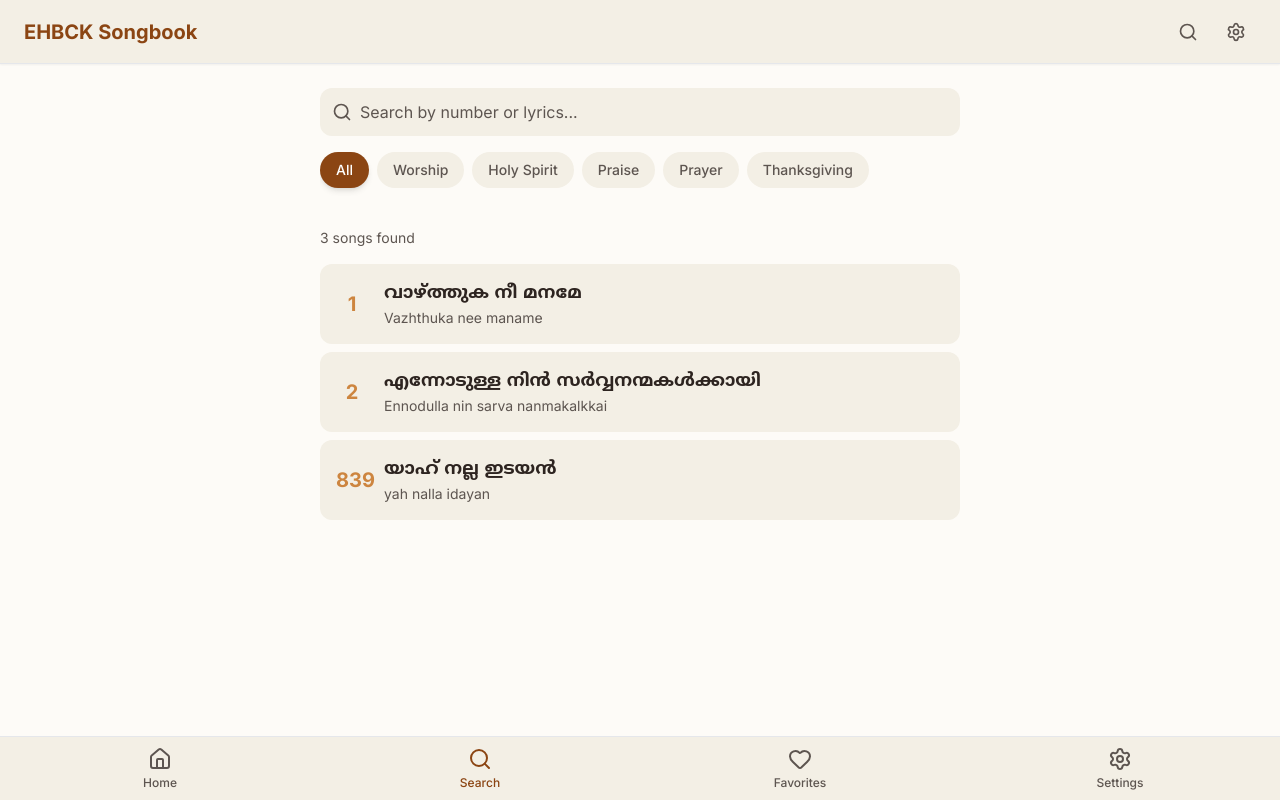
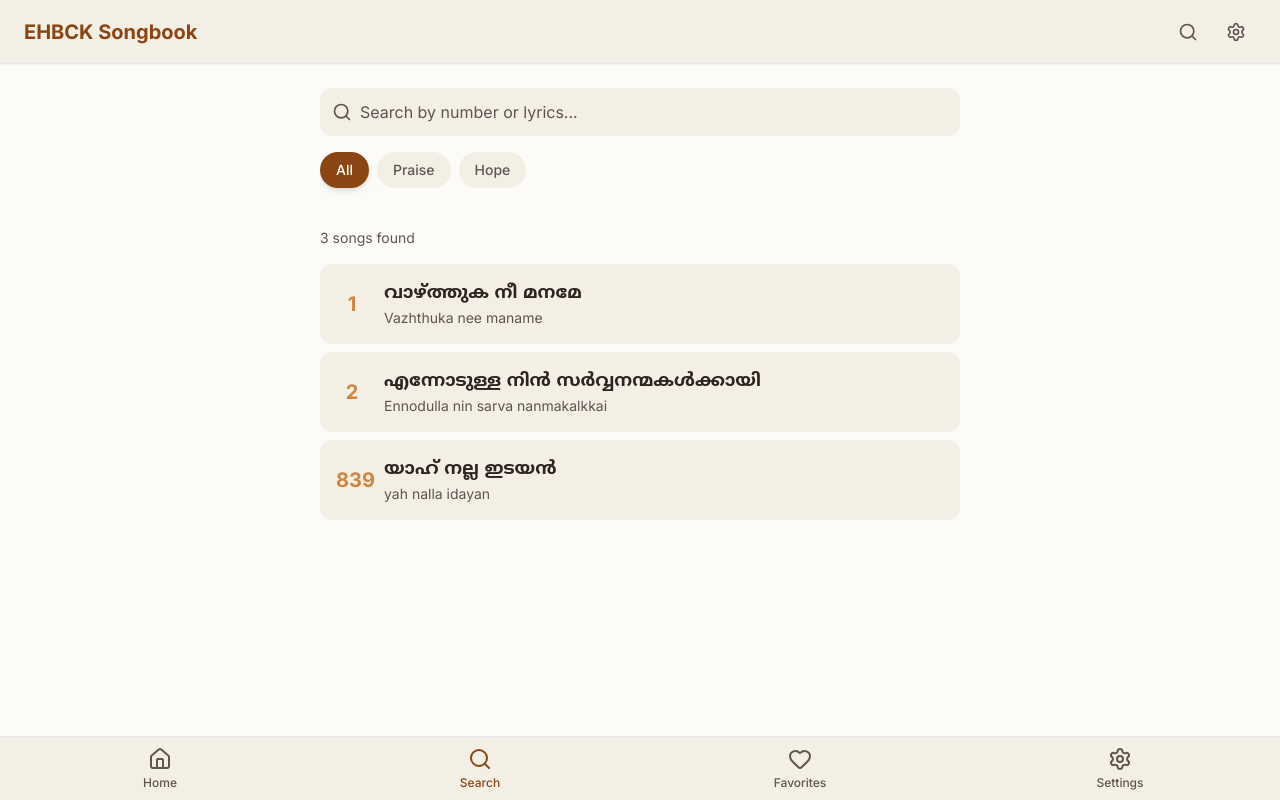
Before and after one commit to brianroyee/PWAsongbook, a React (Vite) app: page /search in a window 1280 px wide. Built offline with nearby package versions, Linux system fonts and the light colour scheme.

Commit message:
feat: add search page with query and category filtering for songs

```diff
--- a/src/pages/Search.tsx
+++ b/src/pages/Search.tsx
@@ -1,14 +1,25 @@
-import { useState } from 'react';
+import { useState, useMemo } from 'react';
 import { SongList } from '../components/features/SongList';
 import { useAppStore } from '../store/useAppStore';
 import { Search as SearchIcon } from 'lucide-react';
-
-const categories = ['All', 'Worship', 'Holy Spirit', 'Praise', 'Prayer', 'Thanksgiving'];
 
 export const Search = () => {
   const { songs } = useAppStore();
   const [query, setQuery] = useState('');
   const [selectedCategory, setSelectedCategory] = useState('All');
+
+  // Derive categories from songs data, include an "All" option
+  const categories = useMemo(() => {
+    const set = new Set<string>();
+    set.add('All');
+    songs.forEach((song) => {
+      // Category strings may contain a Malayalam part and an English part separated by '|'
+      const parts = song.category.split('|').map((p) => p.trim());
+      const english = parts.length > 1 ? parts[1] : parts[0];
+      set.add(english);
+    });
+    return Array.from(set);
+  }, [songs]);
 
   const filteredSongs = songs.filter((song) => {
     const matchesQuery =
@@ -23,7 +34,9 @@ export const Search = () => {
       );
 
     const matchesCategory =
-      selectedCategory === 'All' || song.category === selectedCategory;
+      selectedCategory === 'All' ||
+      // Compare against the derived English category
+      (song.category.split('|').map((p) => p.trim())[1] ?? song.category) === selectedCategory;
 
     return matchesQuery && matchesCategory;
   });
```
